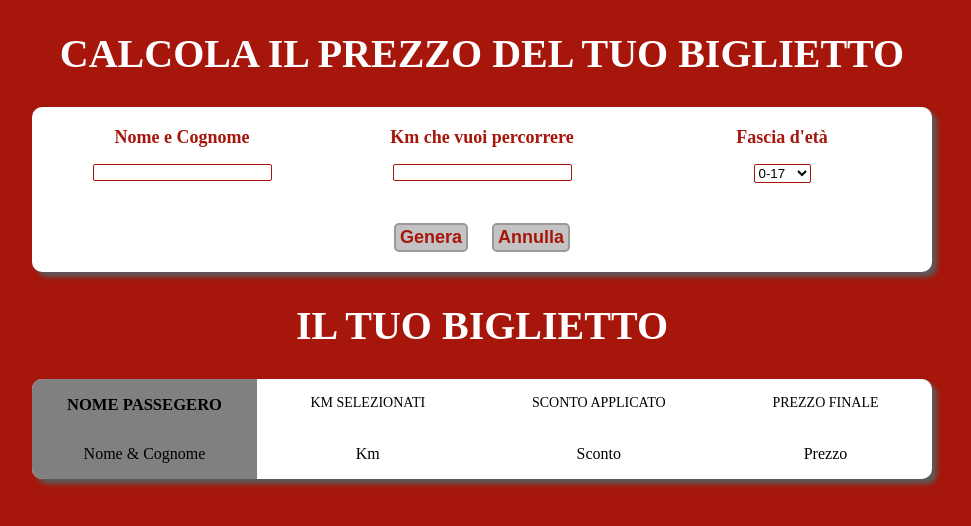
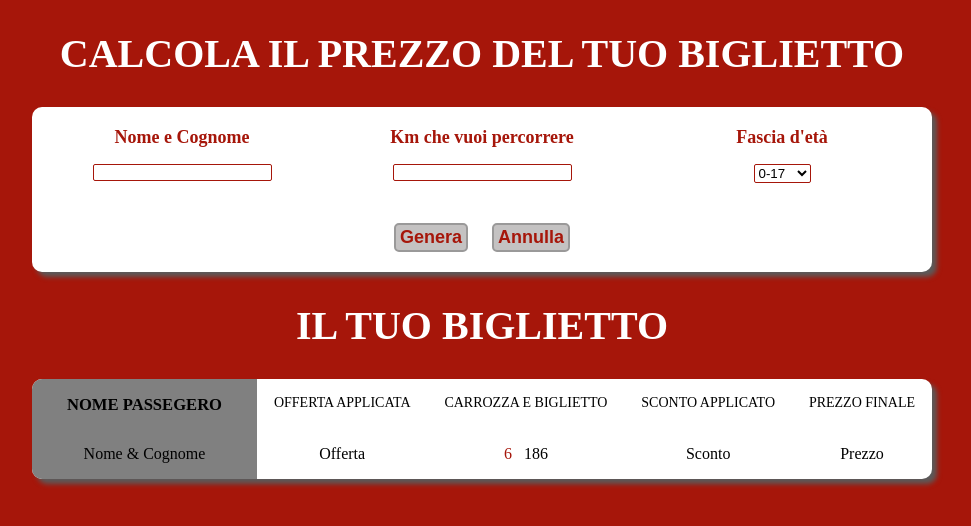
Before and after one commit to ValerioCarbone/js-biglietto-treno-form, a plain HTML site: page index.html in a window 1280 px wide. Both pictures are taken after a click on the button "Genera". Shown: the whole page, without its empty margins (158-1129 px from the left). Drawn offline with Linux system fonts and the light colour scheme.

Commit message:
ADD-Carrozza e Biglietto

```diff
--- a/css/style.css
+++ b/css/style.css
@@ -151,6 +151,7 @@ input{
     margin-bottom: auto;
     text-transform: uppercase;
     flex-grow: 1;
+    text-align: center;
 }
 
 .recap-user-name .recap-card-title{
@@ -165,3 +166,13 @@ input{
 .recap-user-data .recap-card-title{
     font-size: 14px;
 }
+
+.recap-card-body #numero-carrozza{
+
+color: var(--dark-red);
+margin-right: 6px;
+}
+
+.recap-card-body #numero-biglietto{
+margin-left: 6px;
+}
--- a/index.html
+++ b/index.html
@@ -66,10 +66,18 @@
                             <div class="col-9 recap-user-data">
                                 <div class="recap-card">
                                     <div class="recap-card-title">
-                                        Km selezionati
+                                        Offerta applicata
                                     </div>
-                                    <div class="recap-card-body" id="user-km">
-                                        Km
+                                    <div class="recap-card-body" id="user-offer">
+                                        Offerta
+                                    </div>
+                                </div>
+                                <div class="recap-card">
+                                    <div class="recap-card-title">
+                                        Carrozza e Biglietto
+                                    </div>
+                                    <div class="recap-card-body">
+                                     <span id="numero-carrozza"></span><span id="numero-biglietto"></span>
                                     </div>
                                 </div>
                                 <div class="recap-card">
--- a/js/app.js
+++ b/js/app.js
@@ -67,8 +67,15 @@ btn.addEventListener('click', function () {
 
         //      - Inizializzare una variabile richiamando l'elemento html corrispettivo
         //      - Modificare l'elemento html con i km selezionati
-        let recapKmDOMElement = document.getElementById('user-km')
-        recapKmDOMElement.innerHTML = userKm
+        let userOfferDOMElement = document.getElementById('user-offer')
+        if (recapDiscount = discountU18) {
+            userOfferDOMElement.innerHTML = ('Sconto under 18')
+        } else if (recapDiscount = discountO65) {
+            userOfferDOMElement.innerHTML = ('Sconto over 65')
+        }
+        else {
+            userOfferDOMElement.innerHTML = ('Offerta standard')
+        }
 
         //      - Inizializzare una variabile richiamando l'elemento html corrispettivo
         //      - Modificare l'elemento html con lo sconto applicato
@@ -82,5 +89,16 @@ btn.addEventListener('click', function () {
         recapFinalPriceDOMElement.innerHTML = ticketPrice.toFixed(2)
     }
 
+    // Creare numero randomico carroza e biglietto
+
+    let numeroCarrozzaDOMElement = document.getElementById('numero-carrozza')
+    numeroCarrozzaDOMElement.innerHTML = parseInt(getRandomArbitrary(0,10))
+
+    let numeroBigliettoDOMElement = document.getElementById('numero-biglietto')
+    numeroBigliettoDOMElement.innerHTML = parseInt(getRandomArbitrary(1, 999))
 }
 )
+
+function getRandomArbitrary(min, max) {
+    return Math.random() * (max - min) + min;
+  }
```
